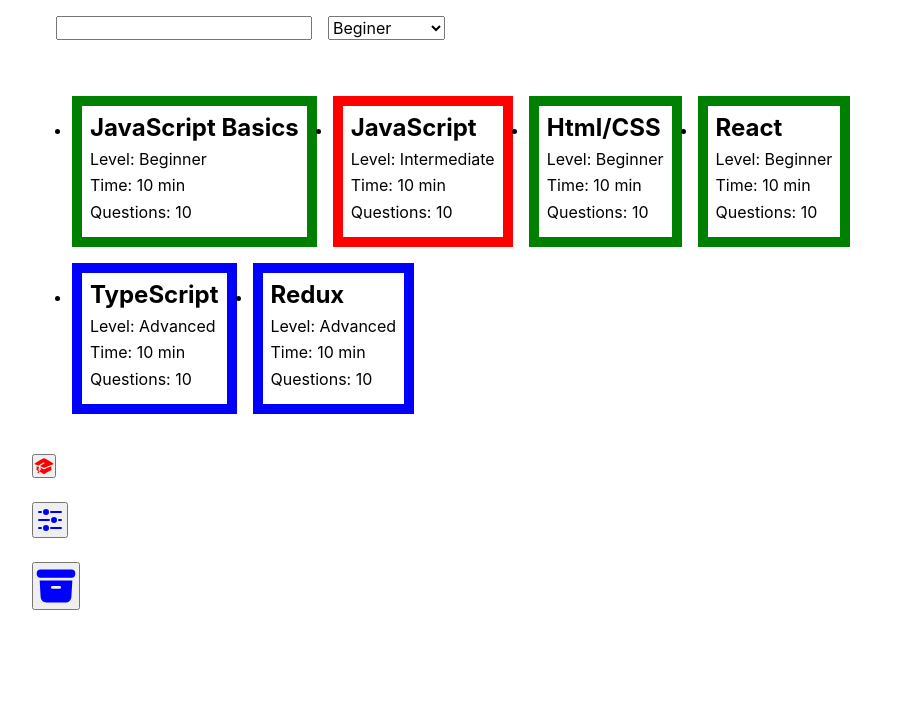
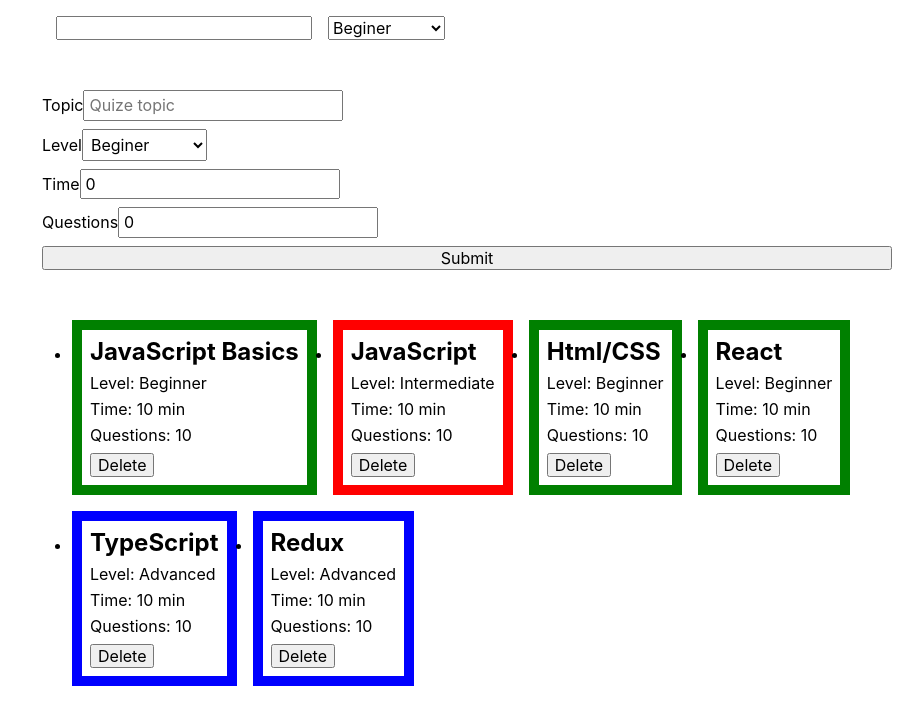
Before and after one commit to MaksimGulay/React-redux, a React (Create React App) app: page / in a window 1280 px wide. Shown: the top 724 px of the page, without its empty margins (173-1096 px from the left). Built offline with nearby package versions, Linux system fonts and the light colour scheme.

Commit message:
add form

```diff
--- a/package.json
+++ b/package.json
@@ -7,13 +7,15 @@
     "@testing-library/jest-dom": "^5.16.3",
     "@testing-library/react": "^12.1.4",
     "@testing-library/user-event": "^13.5.0",
+    "formik": "^2.4.5",
     "modern-normalize": "^2.0.0",
     "react": "^18.1.0",
     "react-dom": "^18.1.0",
     "react-icons": "^4.12.0",
     "react-scripts": "5.0.1",
     "styled-components": "^6.1.1",
-    "web-vitals": "^2.1.3"
+    "web-vitals": "^2.1.3",
+    "yup": "^1.3.2"
   },
   "scripts": {
     "start": "react-scripts start",
--- a/src/components/App.jsx
+++ b/src/components/App.jsx
@@ -1,31 +1,31 @@
 import { QuizList } from './QuizList/QuizList';
-import quizItems from '../data.json';
+import initialQuizItems from '../data.json';
 import { SearchBar } from './SearchBar/SearchBar';
 import { GlobalStyle } from './GlobalStyle';
 import { Container } from './Loyout';
-import {
-  HiAcademicCap,
-  HiAdjustmentsHorizontal,
-  HiArchiveBox,
-} from 'react-icons/hi2';
-import { IconButton } from './IconButton/IconButton';
+// import { StateExample } from './StateExample/StateExapmle';
+import { Component } from 'react';
+import { QuizForm } from './QuizForm/QuizForm';
 
-export const App = () => {
-  return (
-    <Container>
-      <SearchBar />
-      <QuizList items={quizItems} />
-      <IconButton variant="primary" size="sm">
-        <HiAcademicCap />
-      </IconButton>
-      <IconButton variant="secondary" size="md">
-        <HiAdjustmentsHorizontal />
-      </IconButton>
-      <IconButton variant="secondary" size="lg">
-        <HiArchiveBox />
-      </IconButton>
+export class App extends Component {
+  state = { quizItems: initialQuizItems };
 
-      <GlobalStyle />
-    </Container>
-  );
-};
+  handleDelete = quizId => {
+    this.setState(prevState => {
+      return {
+        quizItems: prevState.quizItems.filter(quiz => quiz.id !== quizId),
+      };
+    });
+  };
+  render() {
+    return (
+      <Container>
+        <SearchBar />
+        <QuizForm />
+        <QuizList items={this.state.quizItems} onDelete={this.handleDelete} />
+        {/* <StateExample /> */}
+        <GlobalStyle />
+      </Container>
+    );
+  }
+}
--- a/src/components/QuizCard/QuizCard.jsx
+++ b/src/components/QuizCard/QuizCard.jsx
@@ -1,13 +1,19 @@
 import { Topic, Wrapper, Text } from './QuizCard.styled';
 
 // глибока деструктутизація
-export const QuizCard = ({ item: { topic, level, time, questions } }) => {
+export const QuizCard = ({
+  item: { id, topic, level, time, questions },
+  onDelete,
+}) => {
   return (
     <Wrapper>
       <Topic>{topic}</Topic>
       <Text>Level: {level}</Text>
       <Text>Time: {time} min</Text>
       <Text>Questions: {questions}</Text>
+      <div>
+        <button onClick={() => onDelete(id)}>Delete</button>
+      </div>
     </Wrapper>
   );
 };
--- /dev/null
+++ b/src/components/QuizForm/QuizForm.jsx
@@ -0,0 +1,81 @@
+import { Formik } from 'formik';
+import { StyledForm, StyledField, StyleError } from './QuizForm.styled';
+import * as Yup from 'yup'; //для валідації форми
+
+// const SignupSchema = Yup.object().shape({
+//   firstName: Yup.string()
+//     .min(2, 'Too Short!')
+//     .max(50, 'Too Long!')
+//     .required('Required'),
+//   lastName: Yup.string()
+//     .min(2, 'Too Short!')
+//     .max(50, 'Too Long!')
+//     .required('Required'),
+//   email: Yup.string().email('Invalid email').required('Required'),
+// });
+
+const schema = Yup.object().shape({
+  topic: Yup.string().min(2, 'Too Short!').required('Required'),
+  level: Yup.string()
+    .oneOf(['beginer', 'intermediate', 'advanced'])
+    .required('Required'),
+  time: Yup.number()
+    .positive()
+    .min(10, 'Not enough time!')
+    .required('Required'),
+  questions: Yup.number()
+    .positive('Mast be > 0')
+    .min(3, 'Min 3 q!')
+    .required('Required'),
+});
+
+export const QuizForm = () => {
+  return (
+    <div>
+      <Formik
+        initialValues={{
+          topic: '',
+          level: 'intermediate',
+          time: 0,
+          questions: 0,
+        }}
+        validationSchema={schema}
+        onSubmit={values => {
+          console.log(values);
+        }}
+      >
+        <StyledForm>
+          <label>
+            Topic
+            <StyledField name="topic" placeholder="Quize topic" />
+            <StyleError name="topic" />
+          </label>
+
+          <label>
+            Level
+            <StyledField as="select" name="level">
+              <option value="beginer">Beginer</option>
+              <option value="intermediate">intermediate</option>
+              <option value="advanced">Advanced</option>
+            </StyledField>
+            <StyleError name="level" />
+          </label>
+
+          <label>
+            Time
+            <StyledField name="time" type="number" />
+            <StyleError name="time" />
+          </label>
+
+          <label>
+            Questions
+            <StyledField name="questions" type="number" />
+            <StyleError name="questions" />
+          </label>
+
+          <button type="submit">Submit</button>
+        </StyledForm>
+      </Formik>
+    </div>
+  );
+};
--- /dev/null
+++ b/src/components/QuizForm/QuizForm.styled.js
@@ -0,0 +1,17 @@
+import styled from 'styled-components';
+import { Form, Field, ErrorMessage } from 'formik';
+
+export const StyledForm = styled(Form)`
+  display: flex;
+  flex-direction: column;
+  gap: 8px;
+  padding: 10px;
+`;
+
+export const StyledField = styled(Field)`
+  padding: 4px;
+`;
+
+export const StyleError = styled(ErrorMessage)`
+  font-size: 10px;
+`;
--- a/src/components/QuizList/QuizList.jsx
+++ b/src/components/QuizList/QuizList.jsx
@@ -1,12 +1,12 @@
 import { QuizCard } from '../QuizCard/QuizCard';
 import { List, ListItem } from './QuizList.styled';
 
-export const QuizList = ({ items }) => {
+export const QuizList = ({ items, onDelete }) => {
   return (
     <List>
       {items.map(item => (
         <ListItem key={item.id} level={item.level}>
-          <QuizCard item={item} />
+          <QuizCard item={item} onDelete={onDelete} />
         </ListItem>
       ))}
     </List>
```
Also changed, not shown: 1 other file (tests, documents, lock files or other folders).
